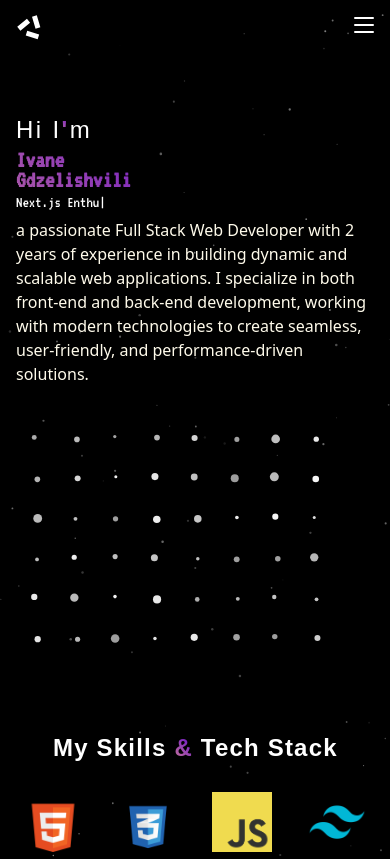
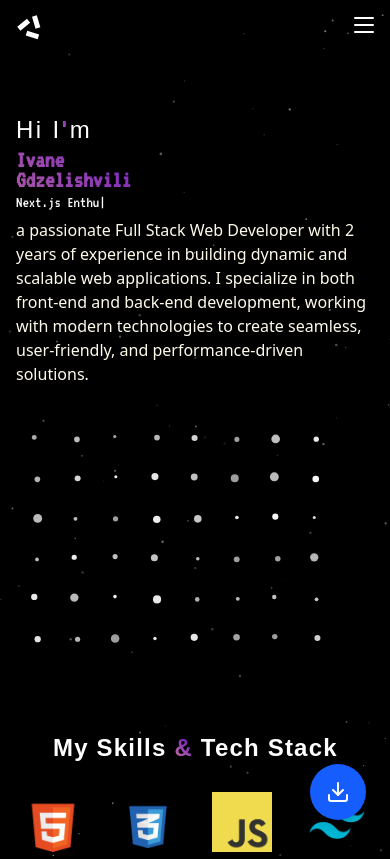
Before and after one commit to Gdzelishviliv/Portfolio, a Next.js app: page / in a window 390 px wide. Shown: the top 859 px of the page. Built offline with nearby package versions, Linux system fonts and the light colour scheme; a web font is replaced by a local one.

Commit message:
feat[add]-floating mobile cv downloader

```diff
--- a/src/app/components/atoms/Button.tsx
+++ b/src/app/components/atoms/Button.tsx
@@ -1,13 +1,38 @@
 "use client";
-import React from "react";
+import React, { useState } from "react";
 
 const Button = () => {
+  const [isDownloading, setIsDownloading] = useState(false);
+  const handleDownload = async () => {
+    setIsDownloading(true);
+
+    try {
+      const cvUrl = "/assets/Cv.pdf";
+      const link = document.createElement("a");
+      link.href = cvUrl;
+      link.download = "Ivane_Gdzelishvili_CV.pdf";
+      link.target = "_blank";
+      document.body.appendChild(link);
+      link.click();
+      document.body.removeChild(link);
+      setTimeout(() => {
+        setIsDownloading(false);
+      }, 1000);
+    } catch (error) {
+      console.error("Download failed:", error);
+      setIsDownloading(false);
+    }
+  };
   return (
-    <a href={"/assets/Cv.pdf"} download className="hidden md:block">
-      <button className="rounded-2xl text-[8px] md:text-[10px] lg:text-[12px] cursor-pointer border-2 border-dashed border-white/300 bg-black/70 backdrop-blur-md px-3 py-3 font-semibold uppercase text-white transition-all duration-300 hover:translate-x-[-4px] hover:translate-y-[-4px] hover:rounded-md hover:shadow-[4px_4px_0px_white] active:translate-x-[0px] active:translate-y-[0px] active:rounded-2xl active:shadow-none" onClick={() => alert('CV Downloaded!')}>
-        Download CV
-      </button>
-    </a>
+    <button
+      onClick={handleDownload}
+      disabled={isDownloading}
+      aria-label={isDownloading ? "Downloading CV..." : "Download CV"}
+      title="Download CV"
+      className="hidden md:block rounded-2xl text-[8px] md:text-[10px] lg:text-[12px] cursor-pointer border-2 border-dashed border-white/300 bg-black/70 backdrop-blur-md px-3 py-3 font-semibold uppercase text-white transition-all duration-300 hover:translate-x-[-4px] hover:translate-y-[-4px] hover:rounded-md hover:shadow-[4px_4px_0px_white] active:translate-x-[0px] active:translate-y-[0px] active:rounded-2xl active:shadow-none"
+    >
+      Download CV
+    </button>
   );
 };
 
--- /dev/null
+++ b/src/app/components/atoms/FloatingCvButton.tsx
@@ -0,0 +1,62 @@
+"use client"
+
+import { Download } from "lucide-react"
+import { useState } from "react"
+
+export default function FloatingCVButton() {
+  const [isDownloading, setIsDownloading] = useState(false)
+
+  const handleDownload = async () => {
+    setIsDownloading(true)
+
+    try {
+      const cvUrl = "/assets/Cv.pdf"
+      const link = document.createElement("a")
+      link.href = cvUrl
+      link.download = "Ivane_Gdzelishvili_CV.pdf"
+      link.target = "_blank"
+      document.body.appendChild(link)
+      link.click()
+      document.body.removeChild(link)
+      setTimeout(() => {
+        setIsDownloading(false)
+      }, 1000)
+    } catch (error) {
+      console.error("Download failed:", error)
+      setIsDownloading(false)
+    }
+  }
+
+  return (
+    <>
+      <button
+        onClick={handleDownload}
+        disabled={isDownloading}
+        className="fixed bottom-6 right-6 z-50 md:hidden
+                   h-14 w-14 bg-blue-600 hover:bg-blue-700
+                   rounded-full shadow-lg hover:shadow-xl
+                   flex items-center justify-center
+                   transition-all duration-300 ease-in-out
+                   animate-float hover:animate-pulse
+                   disabled:opacity-70 disabled:cursor-not-allowed
+                   focus:outline-none focus:ring-4 focus:ring-blue-300"
+        aria-label={isDownloading ? "Downloading CV..." : "Download CV"}
+        title="Download CV"
+      >
+        <Download
+          className={`h-6 w-6 text-white transition-transform duration-200 ${isDownloading ? "animate-bounce" : ""}`}
+        />
+      </button>
+      {isDownloading && (
+        <div
+          className="fixed bottom-24 right-6 z-40 md:hidden
+                        bg-green-500 text-white px-3 py-2 rounded-lg
+                        text-sm font-medium shadow-lg
+                        animate-fade-in"
+        >
+          Downloading CV...
+        </div>
+      )}
+    </>
+  )
+}
--- a/src/app/layout.tsx
+++ b/src/app/layout.tsx
@@ -4,6 +4,7 @@ import ParticlesEffect from "./components/Custom/ParticlesEffect";
 import Header from "./components/organisms/Header";
 import Head from "next/head";
 import Effect from "./components/Custom/EnteranceAnimation";
+import FloatingCVButton from "./components/atoms/FloatingCvButton";
 
 export const metadata: Metadata = {
   title: "Portfolio",
@@ -33,6 +34,7 @@ export default function RootLayout({
           <Header />
           <Effect/>
           {children}
+          <FloatingCVButton />
         </body>
       </html>
     </>
```
Also changed, not shown: src/app/components/organisms/Footer.tsx (added).
